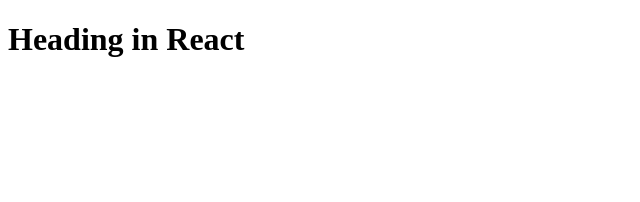
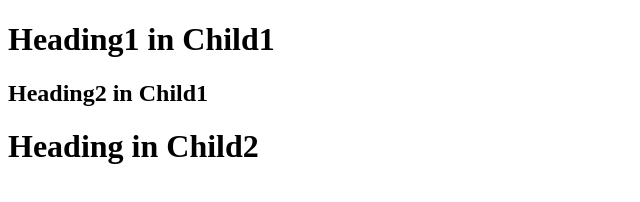
Before and after one commit to rxi-prakharvrm/namaste-react, a plain HTML site: page index.html in a window 1280 px wide. Shown: the whole page, without its empty margins (0-640 px from the left). Drawn offline with nearby package versions, Linux system fonts and the light colour scheme.

Commit message:
created nested elements in HTML using React

```diff
--- a/index.html
+++ b/index.html
@@ -1,16 +1,42 @@
 <!DOCTYPE html>
 <html lang="en">
   <head>
-    <meta charset="UTF-8">
-    <meta name="viewport" content="width=device-width, initial-scale=1.0">
+    <meta charset="UTF-8" />
+    <meta name="viewport" content="width=device-width, initial-scale=1.0" />
     <title>React Project</title>
-    <script src="https://unpkg.com/react@17/umd/react.production.min.js" crossorigin></script>
-    <script src="https://unpkg.com/react-dom@17/umd/react-dom.production.min.js" crossorigin></script>
+    <script
+      src="https://unpkg.com/react@17/umd/react.production.min.js"
+      crossorigin
+    ></script>
+    <script
+      src="https://unpkg.com/react-dom@17/umd/react-dom.production.min.js"
+      crossorigin
+    ></script>
   </head>
   <body>
     <div id="root"></div>
+    <!-- <div id="parent">
+        <div id="child1">
+            <h1>Heading1 in Child1</h1>
+            <h2>Heading2 in Child1</h2>
+        </div>
+        <div id="child2">
+            <h1>Heading in Child2</h1>
+        </div>
+    </div> -->
     <script>
-        const parent = React.createElement("h1", {id: "heading"}, "Heading in React");
+      const parent = React.createElement("div", { id: "parent" }, [
+        React.createElement("div", { id: "child1" }, [
+          React.createElement("h1", {}, "Heading1 in Child1"),
+          React.createElement("h2", {}, "Heading2 in Child1"),
+        ]),
+        React.createElement(
+          "div",
+          { id: "child2" },
+          React.createElement("h1", {}, "Heading in Child2")
+        ),
+      ]);
+
       const root = document.getElementById("root");
       ReactDOM.render(parent, root);
     </script>
```
Lines whose indentation alone changed are shown as unchanged.
